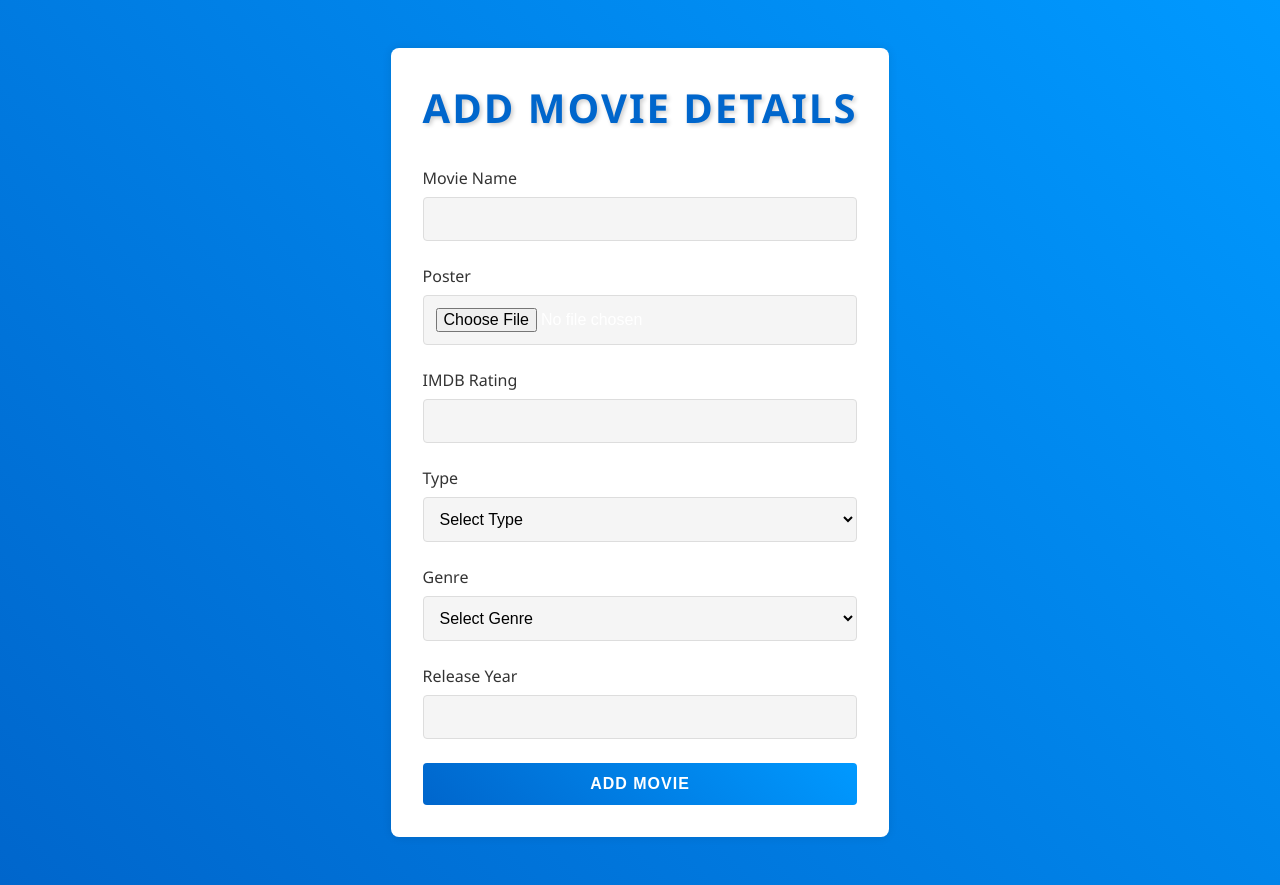
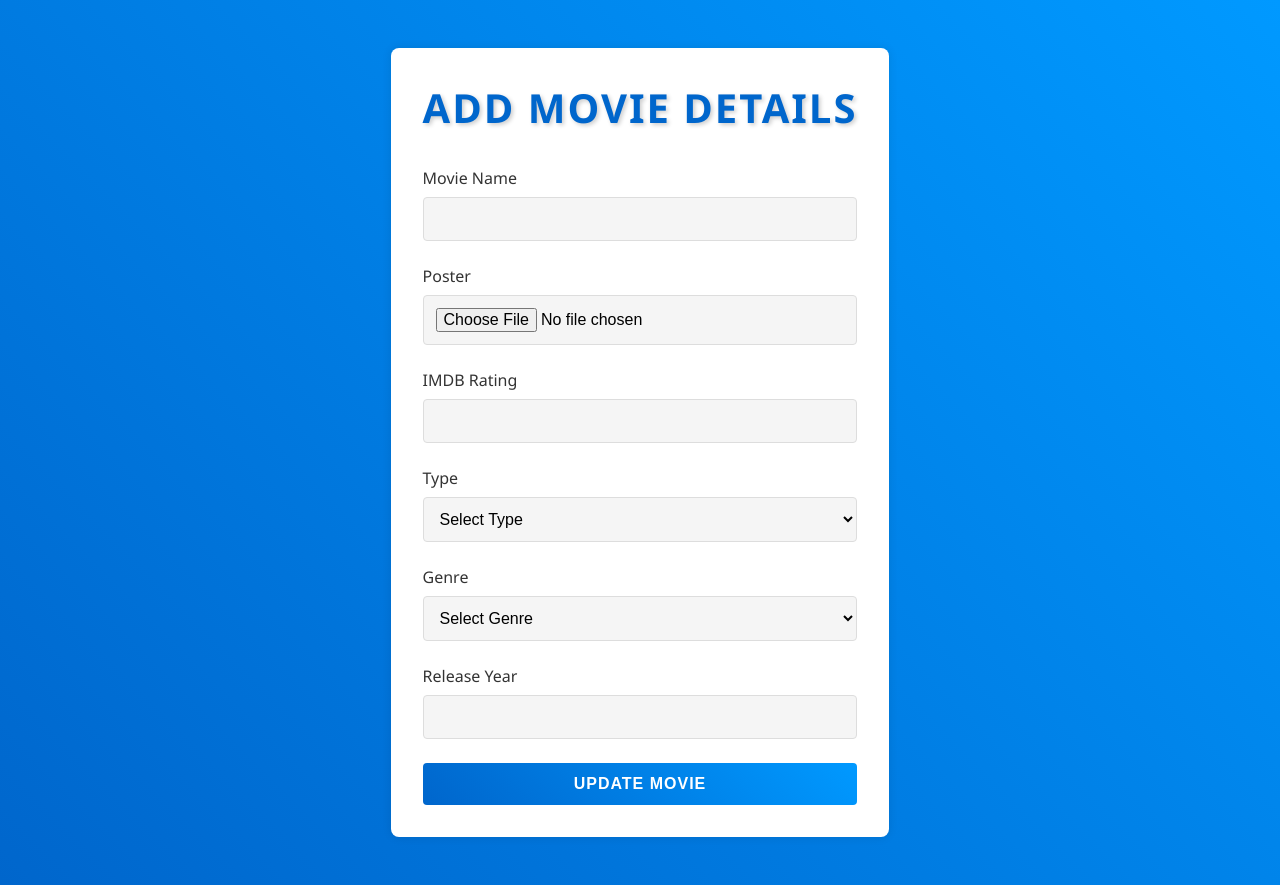
Before and after one commit to karan-raval/Node-JS, a React (Vite) app in the folder DAy-14(Project)/Front-End/: page /editmovie/1 in a window 1280 px wide. Built offline with nearby package versions, Linux system fonts and the light colour scheme; no server answers.

Commit message:
Movie Web App

```diff
--- a/DAy-14(Project)/Front-End/src/Components/Editmovie.jsx
+++ b/DAy-14(Project)/Front-End/src/Components/Editmovie.jsx
@@ -106,9 +106,9 @@ const EditMovie = () => {
                     <input
                         type="file"
                         id="poster"
+                        style={{color:'black'}}
                         name="image"
                         onChange={handleChange}
-                        required
                     />
                 </div>
 
@@ -173,8 +173,7 @@ const EditMovie = () => {
                         required
                     />
                 </div>
-
-                <button type="submit">Add Movie</button>
+                <button type="submit">Update Movie</button>
             </form>
         </div>
 
```
Also changed, not shown: 1 other file (tests, documents, lock files or other folders).
